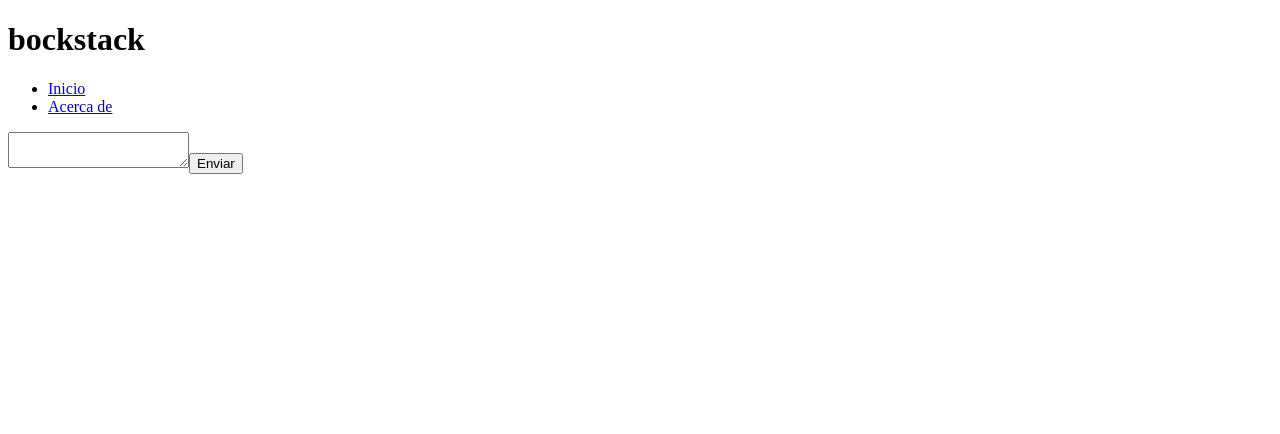
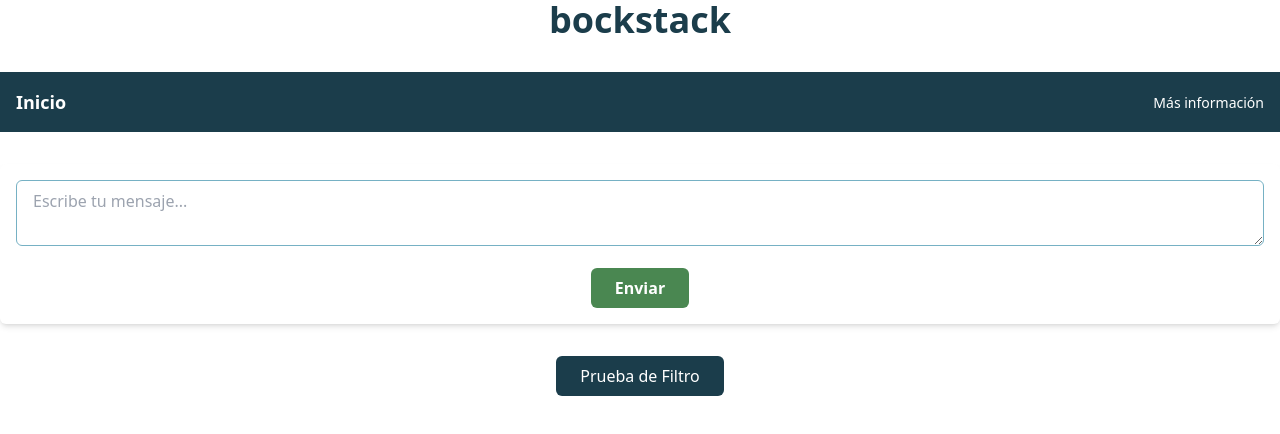
Before and after one commit to papitorico123/bockstack, a Nuxt app: page / in a window 1280 px wide. Shown: the top 434 px of the page. Built offline with nearby package versions, Linux system fonts and the light colour scheme.

Commit message:
agregue muchas mierdas

```diff
--- /dev/null
+++ b/assets/css/tailwind.css
@@ -0,0 +1,4 @@
+/* assets/css/tailwind.css */
+@tailwind base;
+@tailwind components;
+@tailwind utilities;
--- /dev/null
+++ b/components/Chatbox.vue
@@ -0,0 +1,31 @@
+<template>
+  <div class="bg-white shadow-md rounded-md p-4 space-y-4">
+    <textarea
+      class="w-full px-4 py-2 text-gray-900 border border-primary-light rounded-md focus:outline-none focus:ring-2 focus:ring-secondary-light"
+      v-model="message"
+      placeholder="Escribe tu mensaje..."
+    ></textarea>
+    <button
+      type="submit"
+      @click="sendMessage"
+      class="bg-secondary hover:bg-secondary-dark text-white font-semibold py-2 px-6 rounded-md"
+    >
+      Enviar
+    </button>
+  </div>
+</template>
+
+<script>
+export default {
+  data() {
+    return {
+      message: '',
+    };
+  },
+  methods: {
+    sendMessage() {
+      console.log(this.message);
+    },
+  },
+};
+</script>
--- /dev/null
+++ b/components/FilterTest.vue
@@ -0,0 +1,59 @@
+<template>
+  <div class="text-center">
+    <button
+      @click="toggleFilter"
+      class="bg-primary-dark text-white py-2 px-6 rounded-md hover:bg-primary-light"
+    >
+      Prueba de Filtro
+    </button>
+
+    <div v-if="showFilter" class="mt-4 bg-white p-6 rounded-md shadow-md">
+      <h2 class="text-xl font-semibold text-primary-dark">Selecciona una categoría:</h2>
+      <div class="grid grid-cols-2 gap-4 mt-4">
+        <button
+          v-for="category in categories"
+          :key="category"
+          @click="selectCategory(category)"
+          :class="[
+            'py-2 px-4 rounded-md font-medium',
+            selectedCategory === category
+              ? 'bg-secondary text-white'
+              : 'bg-gray-100 text-primary-dark hover:bg-gray-200',
+          ]"
+        >
+          {{ category }}
+        </button>
+      </div>
+      <button
+        @click="finishSelection"
+        class="mt-4 bg-secondary-dark text-white py-2 px-6 rounded-md"
+      >
+        Finalizar
+      </button>
+    </div>
+  </div>
+</template>
+
+<script>
+export default {
+  data() {
+    return {
+      showFilter: false,
+      categories: ['Ficción', 'No Ficción', 'Fantasía', 'Romance', 'Historia', 'Ciencia'],
+      selectedCategory: null,
+    };
+  },
+  methods: {
+    toggleFilter() {
+      this.showFilter = !this.showFilter;
+    },
+    selectCategory(category) {
+      this.selectedCategory = category;
+    },
+    finishSelection() {
+      console.log('Categoría seleccionada:', this.selectedCategory);
+      this.showFilter = false; // Ocultar el filtro después de finalizar
+    },
+  },
+};
+</script>
--- /dev/null
+++ b/components/Navbar.vue
@@ -0,0 +1,12 @@
+<template>
+  <nav class="bg-primary-dark text-white p-4">
+    <ul class="flex justify-between items-center">
+      <li>
+        <NuxtLink to="/" class="font-bold text-lg hover:text-secondary-light">Inicio</NuxtLink>
+      </li>
+      <li>
+        <NuxtLink to="/more-info" class="text-sm hover:text-secondary-light">Más información</NuxtLink>
+      </li>
+    </ul>
+  </nav>
+</template>
--- a/components/boockstack.vue
+++ /dev/null
@@ -1,5 +0,0 @@
-<template>
-    <div>
-       <h1> aca pondremos lo que seria los componentes de la ia </h1>
-    </div>
-</template>
--- a/components/chatbox.vue
+++ /dev/null
@@ -1,22 +0,0 @@
-<template>
-  <div class="w-full">
-    <textarea class="w-full px-3 py-2 text-gray-800 leading-tight border border-gray-300 rounded-md focus:outline-none focus:ring-2 focus:ring-blue-500" v-model="message"></textarea>
-    <button type="submit" class="bg-blue-500 hover:bg-blue-700 text-white font-bold py-2 px-4 rounded">Enviar</button>
-  </div>
-</template>
-
-
-  <script>
-  export default {
-    data() {
-      return {
-        message: ''
-      }
-    },
-    methods: {
-      sendMessage() {
-
-      }
-    }
-  }
-  </script>
--- a/components/navbar.vue
+++ /dev/null
@@ -1,8 +0,0 @@
-<template>
-  <nav class="bg-white border-gray-200">
-    <ul class="flex space-x-4">
-      <li><NuxtLink to="/" class="text-gray-800 hover:text-blue-500 font-medium mr-4">Inicio</NuxtLink></li>
-      <li><NuxtLink to="/about" class="text-gray-800 hover:text-blue-500 font-medium mr-4">Acerca de</NuxtLink></li>
-    </ul>
-  </nav>
-</template>
--- a/nuxt.config.ts
+++ b/nuxt.config.js
@@ -1,5 +1,7 @@
 // https://nuxt.com/docs/api/configuration/nuxt-config
 export default defineNuxtConfig({
   compatibilityDate: '2024-11-01',
-  devtools: { enabled: true }
-})
+  devtools: { enabled: true },
+  css: ['~/assets/css/tailwind.css'],
+  buildModules: ['@nuxtjs/tailwindcss']
+});
--- a/pages/index.vue
+++ b/pages/index.vue
@@ -1,8 +1,22 @@
 <template>
-    <div class="text-center">
-      <h1 class="text-3xl font-bold">bockstack</h1>
-      <Navbar />
-      <Chatbox />
+  <div class="text-center space-y-8">
+    <h1 class="text-4xl font-bold text-primary-dark">bockstack</h1>
+    <Navbar />
+    <Chatbox />
+    <FilterTest />
+  </div>
+</template>
 
-    </div>
-  </template>
+<script>
+import Navbar from '~/components/Navbar.vue';
+import Chatbox from '~/components/Chatbox.vue';
+import FilterTest from '~/components/FilterTest.vue';
+
+export default {
+  components: {
+    Navbar,
+    Chatbox,
+    FilterTest,
+  },
+};
+</script>
--- a/tailwind.config.js
+++ b/tailwind.config.js
@@ -1,8 +1,21 @@
 /** @type {import('tailwindcss').Config} */
-module.exports = {
+  module.exports = {
     content: ["./src/**/*.{html,js}"],
     theme: {
-      extend: {},
+      extend: {
+        colors: {
+          primary: {
+            light: '#76b1c4', // Azul claro
+            DEFAULT: '#2a6478', // Azul oscuro profesional
+            dark: '#1b3d4b', // Azul más oscuro
+          },
+          secondary: {
+            light: '#a7d6a5', // Verde claro
+            DEFAULT: '#4a8751', // Verde oscuro profesional
+            dark: '#2b5c36', // Verde más oscuro
+          },
+        },
+      },
     },
     plugins: [],
   }
```
